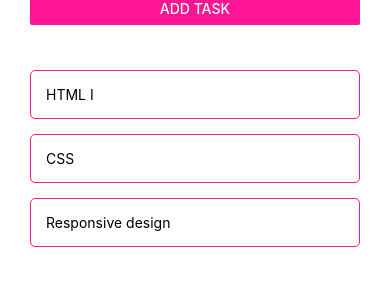
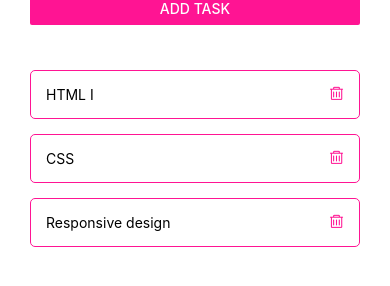
Before and after one commit to rita-morozova/todo-list-react-native, a React Native app: screen / in a window 390 px wide. Shown: the part 168-454 px from the top of the page. Built offline with nearby package versions, Linux system fonts and the light colour scheme.

Commit message:
add delete function

```diff
--- a/App.js
+++ b/App.js
@@ -23,6 +23,12 @@
     }
   }
 
+  const deleteTask = id => {
+    setTasks(prevTasks => {
+      return prevTasks.filter(task => task.id != id)
+    })
+  }
+
   return (
     <TouchableWithoutFeedback onPress={() => Keyboard.dismiss()}>
     <SafeAreaView style={styles.container}>
@@ -33,7 +39,7 @@
         <FlatList
             data={tasks}
             renderItem={({ item }) => (
-              <Task item={item} />
+              <Task item={item} deleteTask={deleteTask}/>
             )}
           />
         </View>
--- a/components/Task.js
+++ b/components/Task.js
@@ -1,10 +1,12 @@
 import React from 'react'
 import { StyleSheet, Text, View, TouchableOpacity } from 'react-native';
+import { AntDesign } from '@expo/vector-icons';
 
-const Task = ({ item }) => {
+const Task = ({ item, deleteTask }) => {
     return (
         <TouchableOpacity style={styles.item}>
             <Text>{item.task}</Text>
+            <AntDesign name="delete" size={15} color="deeppink" onPress={() => deleteTask(item.id)}/>
         </TouchableOpacity>
     )
 }
@@ -16,7 +18,9 @@
         borderRadius: 5,
         borderWidth: 1,
         marginTop: 15,
-        borderStyle: 'solid'
+        borderStyle: 'solid',
+        flexDirection: 'row',
+        justifyContent: 'space-between',
     }
 });
 export default Task
```
